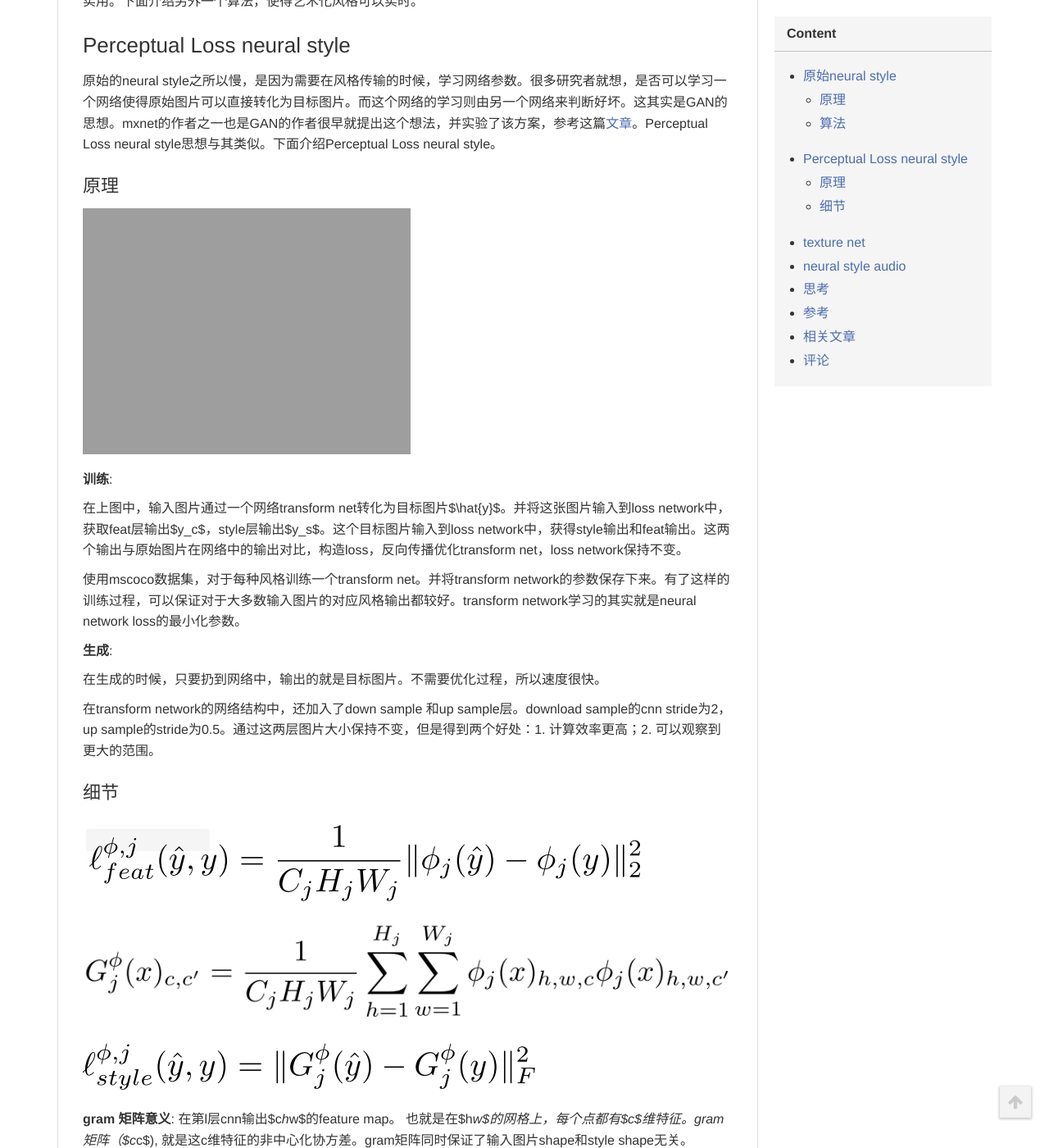
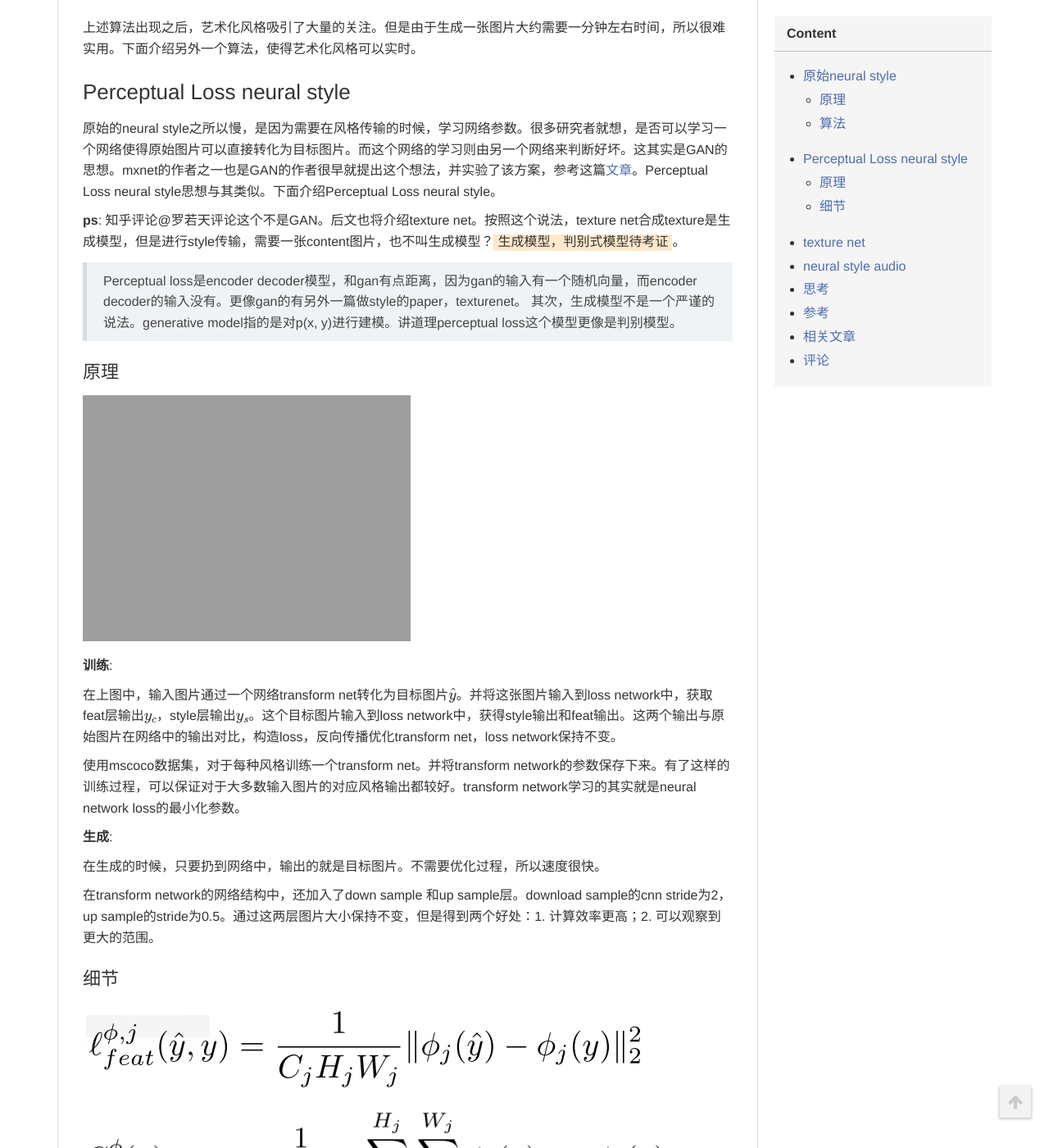
Before and after one commit to vsooda/vsooda.github.io, a Jekyll site: the page built from _posts/2016-12-15-neural-style.markdown, in a window 1280 px wide and 1400 px high, scrolled down 2650 px. Shown: the whole window at 82% size. Built offline with Jekyll 4.4.1, drawn with Linux system fonts in a browser that asks for light colours; formulas are drawn with MathJax 3; comment, search, counter and statistics services are not loaded; some of the changed text lies outside the part shown.

Commit message:
fix neural style

```diff
--- a/_posts/2016-12-15-neural-style.markdown
+++ b/_posts/2016-12-15-neural-style.markdown
@@ -1,6 +1,6 @@
 ---
 layout: post
-title: "neural style"
+title: "neural style, fast neural style, texture net, audio style"
 date: 2016-12-15
 categories: ml
 tags: deep mxnet
@@ -8,10 +8,7 @@
 * content
 {:toc}
 
-
 本文介绍neural style 进行风格传输。先介绍原始论文，再介绍加速版本基于Perceptual Loss的风格传输。最后介绍该方法在语音传输上的应用。
-
-
 
 ![](http://vsooda.github.io/assets/neural_style/result.png)
 
@@ -19,13 +16,9 @@
 
 ### 原始neural style
 
-
-
 #### 原理
 
 ![](http://vsooda.github.io/assets/neural_style/neural_style.png)
-
-
 
 通过将用于物体识别的vgg网络不同层进行可视化，可以发现在输入图片之后，低层cnn保存更多的细节。高层cnn保留更多风格相关的内容。利用高层cnn输出基本上可以判别是什么东西，但是不保留所有像素特征。所以，在neural style中，使用高层cnn输出作为content。并且根据相关文献研究，用各层cnn输出可以构成特征空间用来表示style。使用gram矩阵表示各层cnn输出之间的关系。
 
@@ -38,16 +31,9 @@
 ![](http://vsooda.github.io/assets/neural_style/content_in_cnn.png)
 
 
-
 对于风格图片，各层输出重建结果：
 
 ![](http://vsooda.github.io/assets/neural_style/style_in_cnn.png)
-
-
-
-
-
-
 
 整体流程：
 
@@ -56,14 +42,9 @@
 * 将当前迭代的图片current_image输入到cnn（在第一次迭代中，该图片由高斯白噪声随机初始化）。获取content cnn输出记为image_content_cnn, 输入style 中获得image_style_cnn并计算gram矩阵image_gram。 以（content_cnn - image_content_cnn)^2 + （style_gram-image_gram)^2作为loss。反向传播修改vgg各层网络参数，并修改current_image
 * 重复以上步骤
 
-
-
 #### 算法
 
 ![](http://vsooda.github.io/assets/neural_style/content_loss.png)
-
-
-
 
 
 ![](http://vsooda.github.io/assets/neural_style/style_loss.png)
@@ -71,32 +52,26 @@
 其中G是style_cnn的gram矩阵。**ps** : gram矩阵的计算见后文。
 
 
-
-
-
 ![](http://vsooda.github.io/assets/neural_style/neural_style_loss.png)
 
-
-
 上述算法出现之后，艺术化风格吸引了大量的关注。但是由于生成一张图片大约需要一分钟左右时间，所以很难实用。下面介绍另外一个算法，使得艺术化风格可以实时。
-
-
 
 ###  Perceptual Loss neural style
 
 原始的neural style之所以慢，是因为需要在风格传输的时候，学习网络参数。很多研究者就想，是否可以学习一个网络使得原始图片可以直接转化为目标图片。而这个网络的学习则由另一个网络来判断好坏。这其实是GAN的思想。mxnet的作者之一也是GAN的作者很早就提出这个想法，并实验了该方案，参考这篇[文章](http://dmlc.ml/mxnet/2016/06/20/end-to-end-neural-style.html)。Perceptual Loss neural style思想与其类似。下面介绍Perceptual Loss neural style。
 
+**ps**: 知乎评论@罗若天评论这个不是GAN。后文也将介绍texture net。按照这个说法，texture net合成texture是生成模型，但是进行style传输，需要一张content图片，也不叫生成模型？`生成模型，判别式模型待考证`。
 
+> Perceptual loss是encoder decoder模型，和gan有点距离，因为gan的输入有一个随机向量，而encoder decoder的输入没有。更像gan的有另外一篇做style的paper，texturenet。
+其次，生成模型不是一个严谨的说法。generative model指的是对p(x, y)进行建模。讲道理perceptual loss这个模型更像是判别模型。
 
 #### 原理
 
 ![](http://vsooda.github.io/assets/neural_style/perceptual_loss_neural_style.png)
 
-
-
 **训练**:
 
-在上图中，输入图片通过一个网络transform net转化为目标图片$\hat{y}$。并将这张图片输入到loss network中，获取feat层输出$y_c$，style层输出$y_s$。这个目标图片输入到loss network中，获得style输出和feat输出。这两个输出与原始图片在网络中的输出对比，构造loss，反向传播优化transform net，loss network保持不变。
+在上图中，输入图片通过一个网络transform net转化为目标图片\\(\hat{y}\\)。并将这张图片输入到loss network中，获取feat层输出\\(y_c\\)，style层输出\\(y_s\\)。这个目标图片输入到loss network中，获得style输出和feat输出。这两个输出与原始图片在网络中的输出对比，构造loss，反向传播优化transform net，loss network保持不变。
 
 使用mscoco数据集，对于每种风格训练一个transform net。并将transform network的参数保存下来。有了这样的训练过程，可以保证对于大多数输入图片的对应风格输出都较好。transform network学习的其实就是neural network loss的最小化参数。
 
@@ -104,39 +79,27 @@
 
 在生成的时候，只要扔到网络中，输出的就是目标图片。不需要优化过程，所以速度很快。
 
-
-
 在transform network的网络结构中，还加入了down sample 和up sample层。download sample的cnn stride为2，up sample的stride为0.5。通过这两层图片大小保持不变，但是得到两个好处：1. 计算效率更高；2. 可以观察到更大的范围。
-
-
 
 #### 细节
 
 ![](http://vsooda.github.io/assets/neural_style/feat_loss.png)
 
-
-
 ![](http://vsooda.github.io/assets/neural_style/gram.png)
-
-
 
 ![](http://vsooda.github.io/assets/neural_style/perceptual_style_loss.png)
 
-**gram 矩阵意义**: 在第l层cnn输出$c*h*w$的feature map。 也就是在$h*w$的网格上，每个点都有$c$维特征。gram矩阵（$c*c$),  就是这c维特征的非中心化协方差。gram矩阵同时保证了输入图片shape和style shape无关。
+**gram 矩阵意义**: 在第l层cnn输出\\(c\*h\*w\\)的feature map。 也就是在\\(h\*w\\)的网格上，每个点都有\\(c\\)维特征。gram矩阵\\(c\*c\\),  就是这c维特征的非中心化协方差。gram矩阵同时保证了输入图片shape和style shape无关。
 
 ![](http://vsooda.github.io/assets/neural_style/style_transfer.png)
-
 
 
 ### texture net
 
 
-
 ### neural style audio
 
 参考[这篇文章](http://dmitryulyanov.github.io/audio-texture-synthesis-and-style-transfer/), [tensorflow代码](https://github.com/DmitryUlyanov/neural-style-audio-tf)。
-
-
 
 ### 思考
 
@@ -151,3 +114,8 @@
 * [mxnet perceptual loss](https://github.com/zhaw/neural_style)
 * [mxnet neural style](https://github.com/dmlc/mxnet/tree/master/example/neural-style)
 * [deep 2min demo in zhihu](https://zhuanlan.zhihu.com/p/24205969?refer=gomxnet)
+* [Texture Synthesis Using Convolutional Neural Networks](https://arxiv.org/abs/1505.07376)
+* [Texture Networks: Feed-forward Synthesis of Textures and Stylized Images](http://arxiv.org/abs/1603.03417)
+
+
+<script type="text/javascript" src="//cdn.mathjax.org/mathjax/latest/MathJax.js?config=TeX-AMS-MML_HTMLorMML">
```
